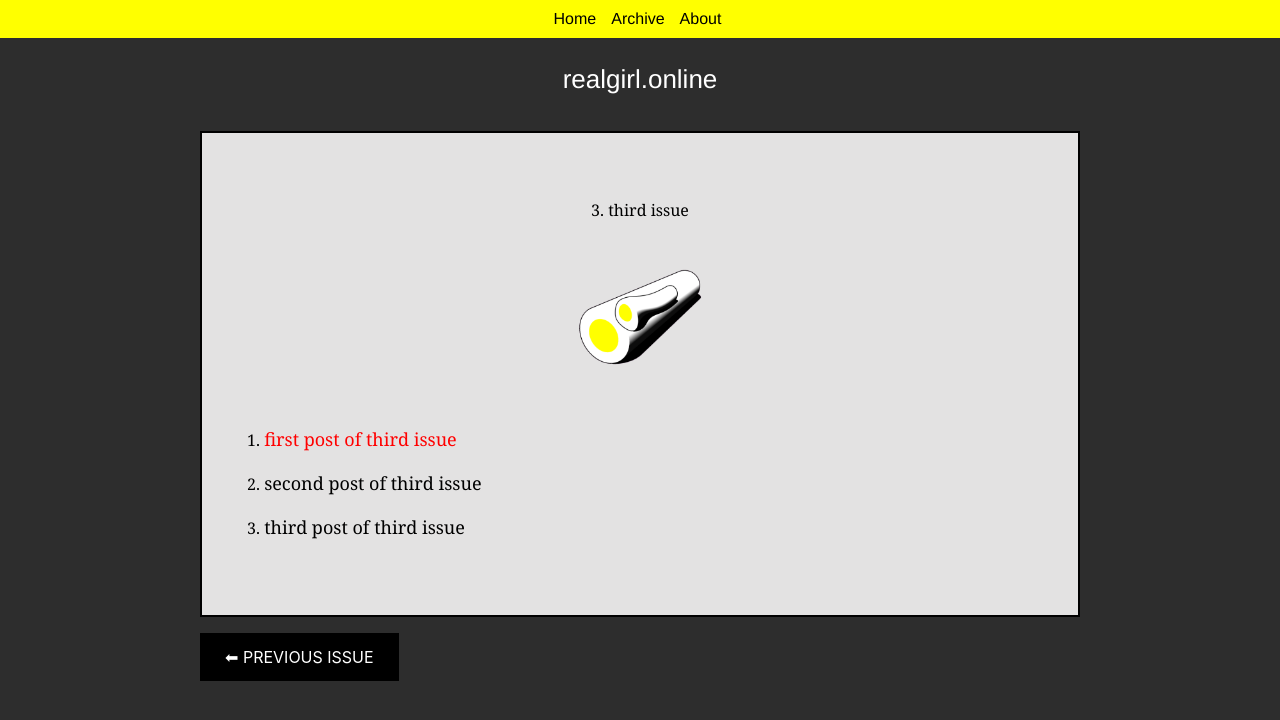
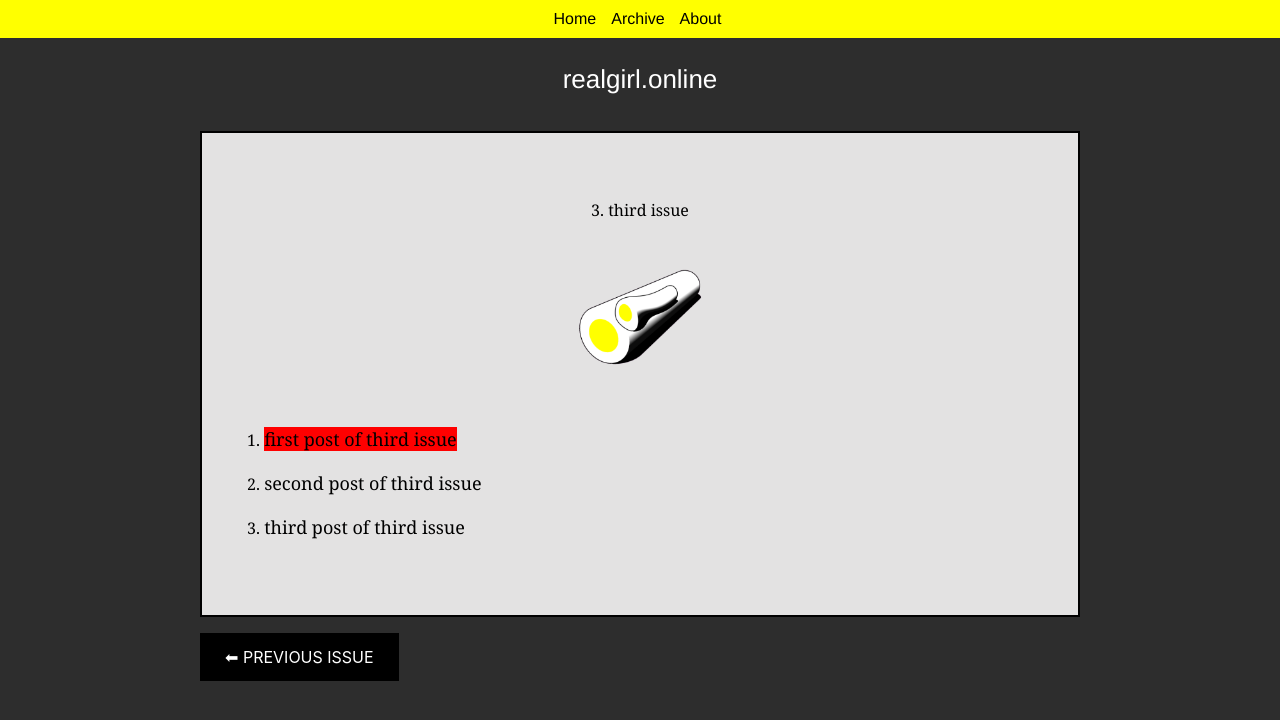
Before and after one commit to abbymachines/realgirl_online, a React (Create React App) app: page / in a window 1280 px wide. In both pictures the pointer is over the link "first post of third issue". Shown: the top 720 px of the page. Built offline with nearby package versions, Linux system fonts and the light colour scheme.

Commit message:
adjust styling

```diff
--- a/src/components/FrontCover.css
+++ b/src/components/FrontCover.css
@@ -28,5 +28,5 @@ p {
 }
 
 .Front-cover a:hover {
-    color: red;
+    background-color: red;
 }
```
